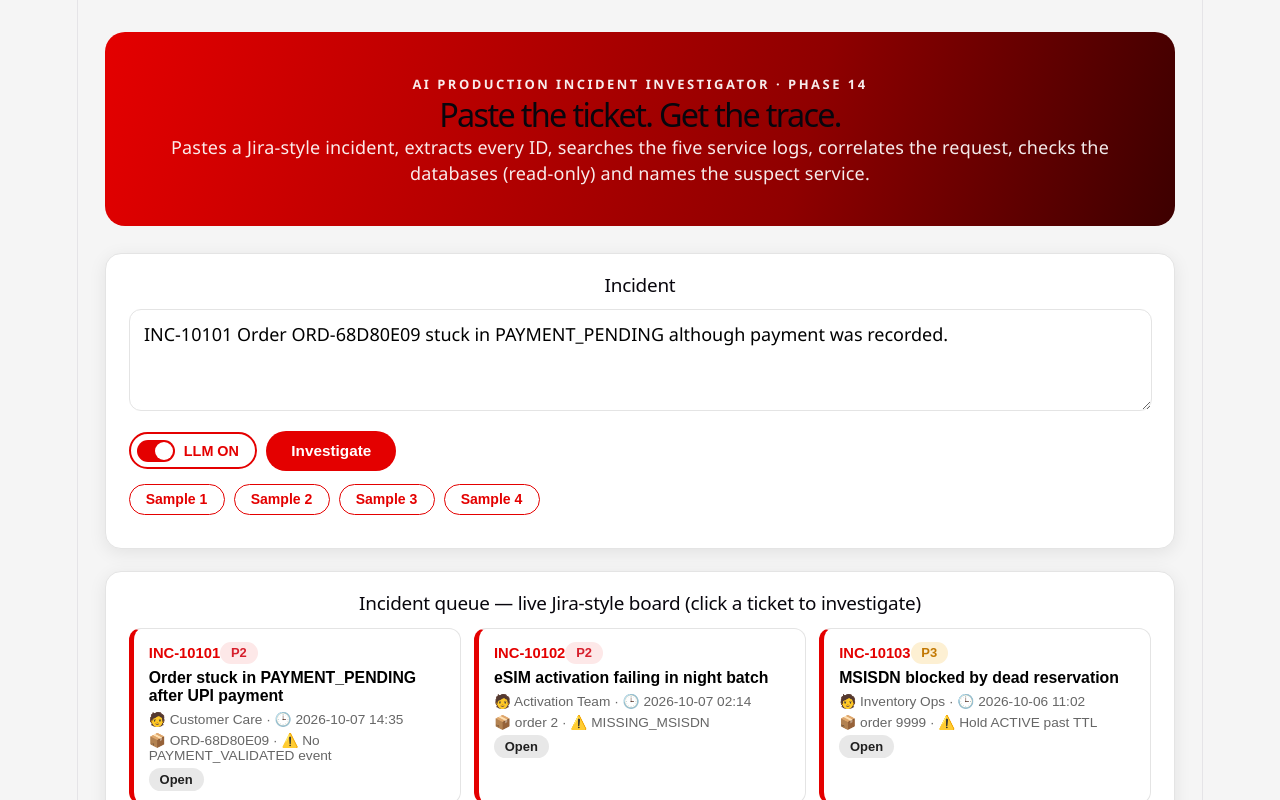
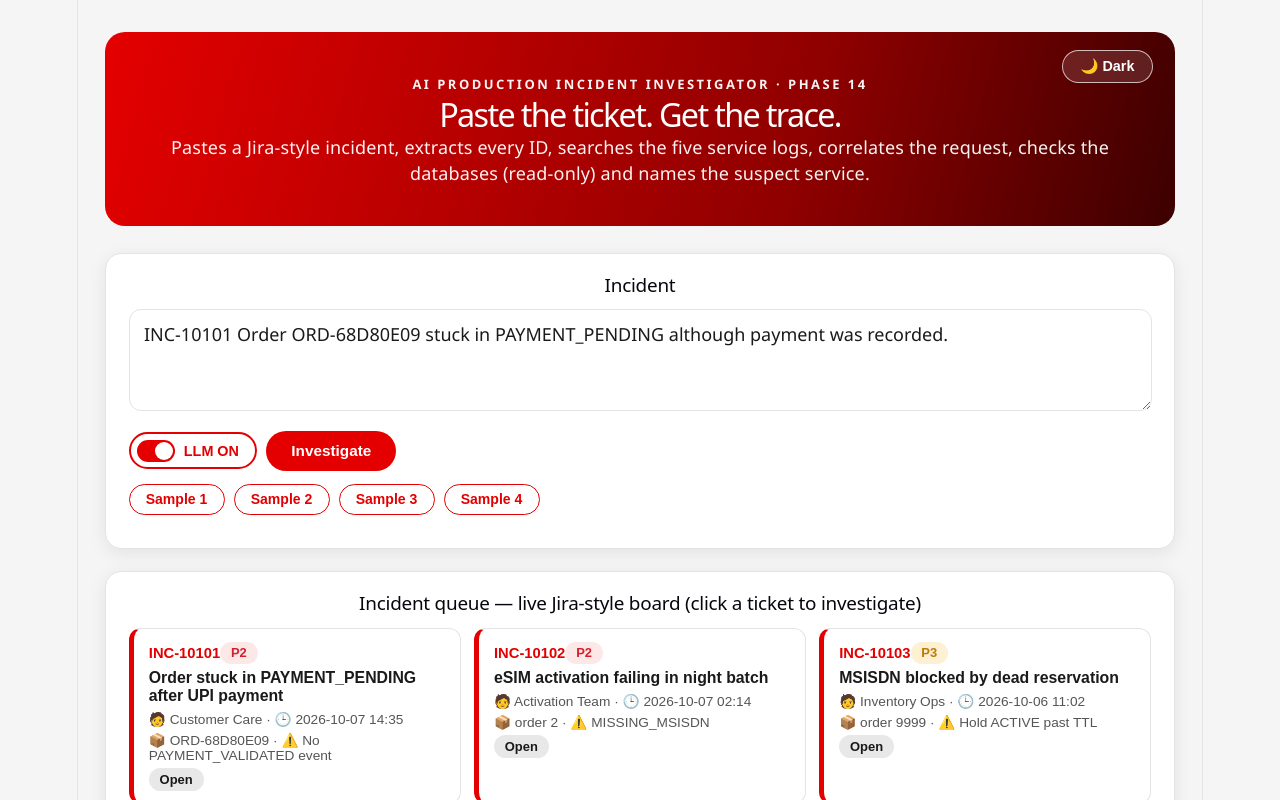
Before and after one commit to Sneha-15-2001/telecom-order-provisioning, a React app in the folder ai-investigator/frontend/: page / in a window 1280 px wide. Shown: the top 800 px of the page. Built offline with nearby package versions, Linux system fonts and the light colour scheme; the HTML template or start-up script is replaced by a standard one.

Commit message:
Investigator UI: dark mode + readable contrasts

```diff
--- a/ai-investigator/frontend/src/App.css
+++ b/ai-investigator/frontend/src/App.css
@@ -1,10 +1,12 @@
 :root {
   --red: #e40000;
-  --ink: #202020;
-  --soft: #666;
+  --ink: #1a1a1a;
+  --soft: #555;
   --bg: #f5f5f5;
   --card: #fff;
   --line: #e4e4e4;
+  --input-bg: #fff;
+  --code-bg: #eef1f7;
 }
 
 * { box-sizing: border-box; }
@@ -24,11 +26,45 @@ body {
   color: #fff;
   padding: 2rem 2.25rem;
   margin-bottom: 1.5rem;
+  position: relative;
 }
 
-.hero h1 { margin: 0 0 0.4rem; font-size: 1.8rem; }
-.hero p { margin: 0.2rem 0; opacity: 0.92; }
-.eyebrow { text-transform: uppercase; letter-spacing: 2.5px; font-size: 0.72rem; font-weight: 800; }
+.hero h1 { margin: 0 0 0.4rem; font-size: 1.8rem; color: #fff; }
+.hero p { margin: 0.2rem 0; opacity: 0.95; color: #fff; }
+.eyebrow { text-transform: uppercase; letter-spacing: 2.5px; font-size: 0.72rem; font-weight: 800; color: #fff; }
+
+.theme-toggle {
+  position: absolute; top: 1rem; right: 1.25rem;
+  border: 1.5px solid rgba(255, 255, 255, 0.7); background: rgba(255, 255, 255, 0.12);
+  color: #fff; border-radius: 999px; padding: 0.4rem 0.95rem;
+  font-weight: 700; font-size: 0.8rem; cursor: pointer;
+}
+.theme-toggle:hover { background: rgba(255, 255, 255, 0.25); }
+
+/* ---------- dark mode ---------- */
+[data-theme='dark'] {
+  --ink: #eef1f7;
+  --soft: #a7b1c5;
+  --bg: #0b0e17;
+  --card: #141a2b;
+  --line: #2a3450;
+  --input-bg: #0f1526;
+  --code-bg: #232c44;
+}
+
+[data-theme='dark'] .btn.ghost,
+[data-theme='dark'] .mode-toggle {
+  background: transparent;
+  color: #ff6b6b;
+  border-color: #ff6b6b;
+}
+[data-theme='dark'] .pill.navy { background: #232c44; color: #c6cfe3; }
+[data-theme='dark'] .mode-toggle { color: #c6cfe3; border-color: var(--line); }
+[data-theme='dark'] .mode-toggle .knob { background: #3a4666; }
+[data-theme='dark'] .mode-toggle.on { color: #ff6b6b; border-color: #ff6b6b; }
+[data-theme='dark'] .mode-toggle.on .knob { background: var(--red); }
+[data-theme='dark'] .ticket strong,
+[data-theme='dark'] .jira-top strong { color: #ff6b6b; }
 
 .card {
   background: var(--card);
@@ -47,10 +83,14 @@ body {
 textarea {
   width: 100%;
   font: inherit;
+  color: var(--ink);
+  background: var(--input-bg);
   border: 1.5px solid var(--line);
   border-radius: 12px;
   padding: 0.6rem 0.8rem;
 }
+
+textarea::placeholder { color: var(--soft); opacity: 0.8; }
 
 .btn {
   border: 0; cursor: pointer; font-weight: 700; font-size: 0.85rem;
@@ -67,7 +107,7 @@ textarea {
 .alert.error { background: #fde8e8; color: #d61f2c; }
 
 .muted { color: var(--soft); font-size: 0.85rem; }
-code { background: #eef1f7; padding: 0.1rem 0.35rem; border-radius: 4px; font-size: 0.85em; }
+code { background: var(--code-bg); color: var(--ink); padding: 0.1rem 0.35rem; border-radius: 4px; font-size: 0.85em; }
 
 .pill {
   display: inline-block; font-size: 0.72rem; font-weight: 800;
@@ -119,7 +159,8 @@ pre.logs { max-height: 420px; overflow-y: auto; white-space: pre-wrap; }
 .ticket-grid { display: grid; gap: 0.6rem; grid-template-columns: repeat(auto-fill, minmax(180px, 1fr)); }
 .ticket {
   display: flex; flex-direction: column; gap: 0.15rem; text-align: left;
-  border: 1.5px solid var(--line); background: #fff; border-radius: 12px;
+  border: 1.5px solid var(--line); background: var(--card); color: var(--ink);
+  border-radius: 12px;
   padding: 0.6rem 0.75rem; cursor: pointer; font-size: 0.82rem;
 }
 .ticket strong { color: var(--red); font-size: 0.85rem; }
@@ -131,7 +172,7 @@ pre.logs { max-height: 420px; overflow-y: auto; white-space: pre-wrap; }
 .jira {
   display: flex; flex-direction: column; gap: 0.3rem; text-align: left;
   border: 1.5px solid var(--line); border-left: 5px solid var(--red);
-  background: #fff; border-radius: 12px; padding: 0.7rem 0.85rem;
+  background: var(--card); color: var(--ink); border-radius: 12px; padding: 0.7rem 0.85rem;
   cursor: pointer; font-size: 0.82rem;
 }
 .jira:hover { border-color: var(--red); box-shadow: 0 2px 12px rgba(228, 0, 0, 0.15); }
--- a/ai-investigator/frontend/src/App.jsx
+++ b/ai-investigator/frontend/src/App.jsx
@@ -1,4 +1,4 @@
-import { useState } from 'react'
+import { useEffect, useState } from 'react'
 import './App.css'
 
 const API = 'http://localhost:8090'
@@ -73,6 +73,16 @@ export default function App() {
   const [loading, setLoading] = useState(false)
   const [error, setError] = useState('')
   const [useLlm, setUseLlm] = useState(() => localStorage.getItem('ai-mode') !== 'rules')
+  const [theme, setTheme] = useState(() => localStorage.getItem('ai-theme') || 'light')
+
+  useEffect(() => {
+    document.documentElement.dataset.theme = theme
+    localStorage.setItem('ai-theme', theme)
+  }, [theme])
+
+  function toggleTheme() {
+    setTheme((t) => (t === 'light' ? 'dark' : 'light'))
+  }
 
   async function investigate() {
     setLoading(true)
@@ -97,6 +107,9 @@ export default function App() {
   return (
     <main className="page">
       <header className="hero">
+        <button className="theme-toggle" onClick={toggleTheme} title="Toggle dark / light mode">
+          {theme === 'light' ? '🌙 Dark' : '☀️ Light'}
+        </button>
         <p className="eyebrow">AI Production Incident Investigator · Phase 14</p>
         <h1>Paste the ticket. Get the trace.</h1>
         <p>Pastes a Jira-style incident, extracts every ID, searches the five service logs, correlates the request, checks the databases (read-only) and names the suspect service.</p>
```
